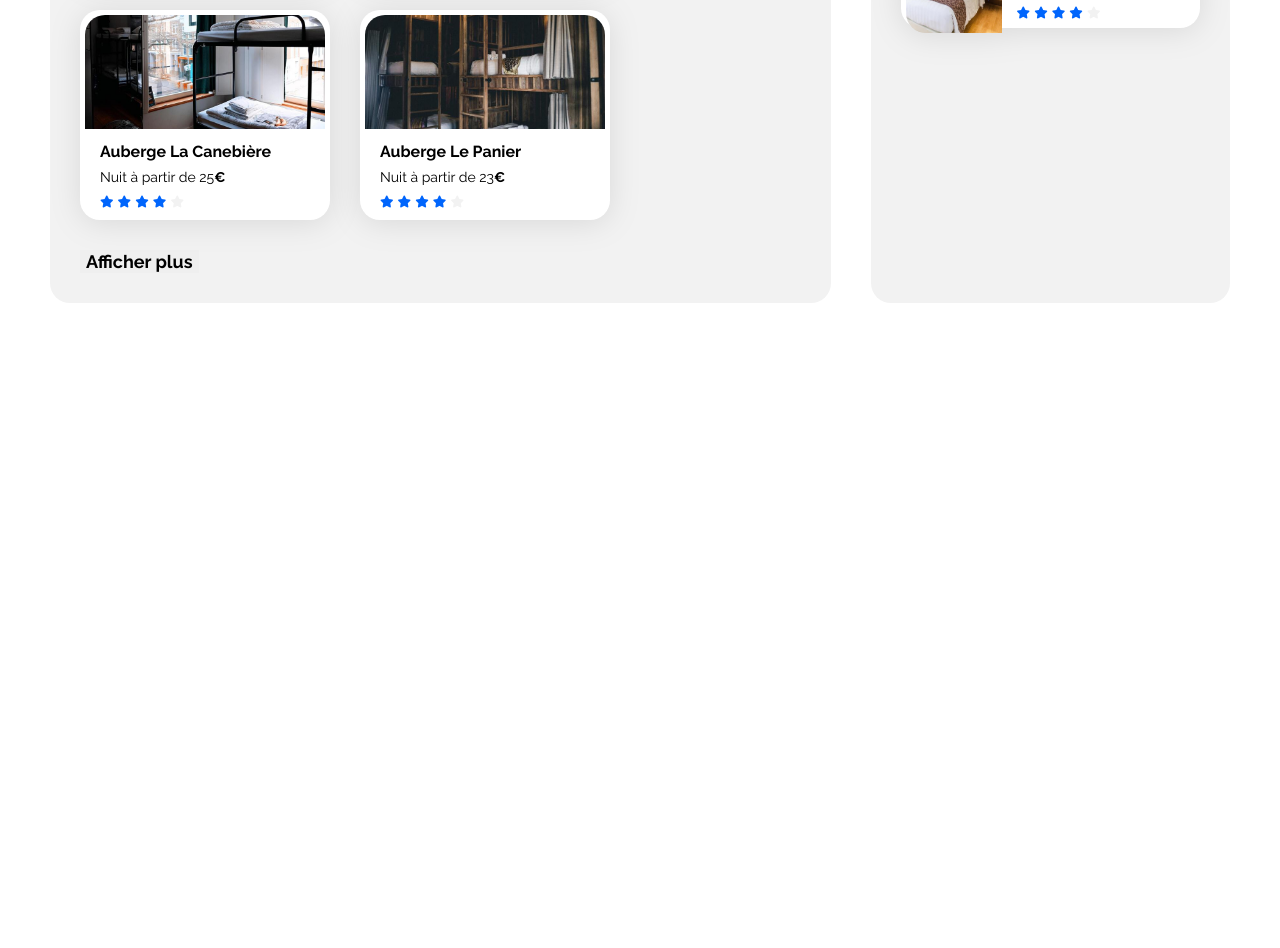
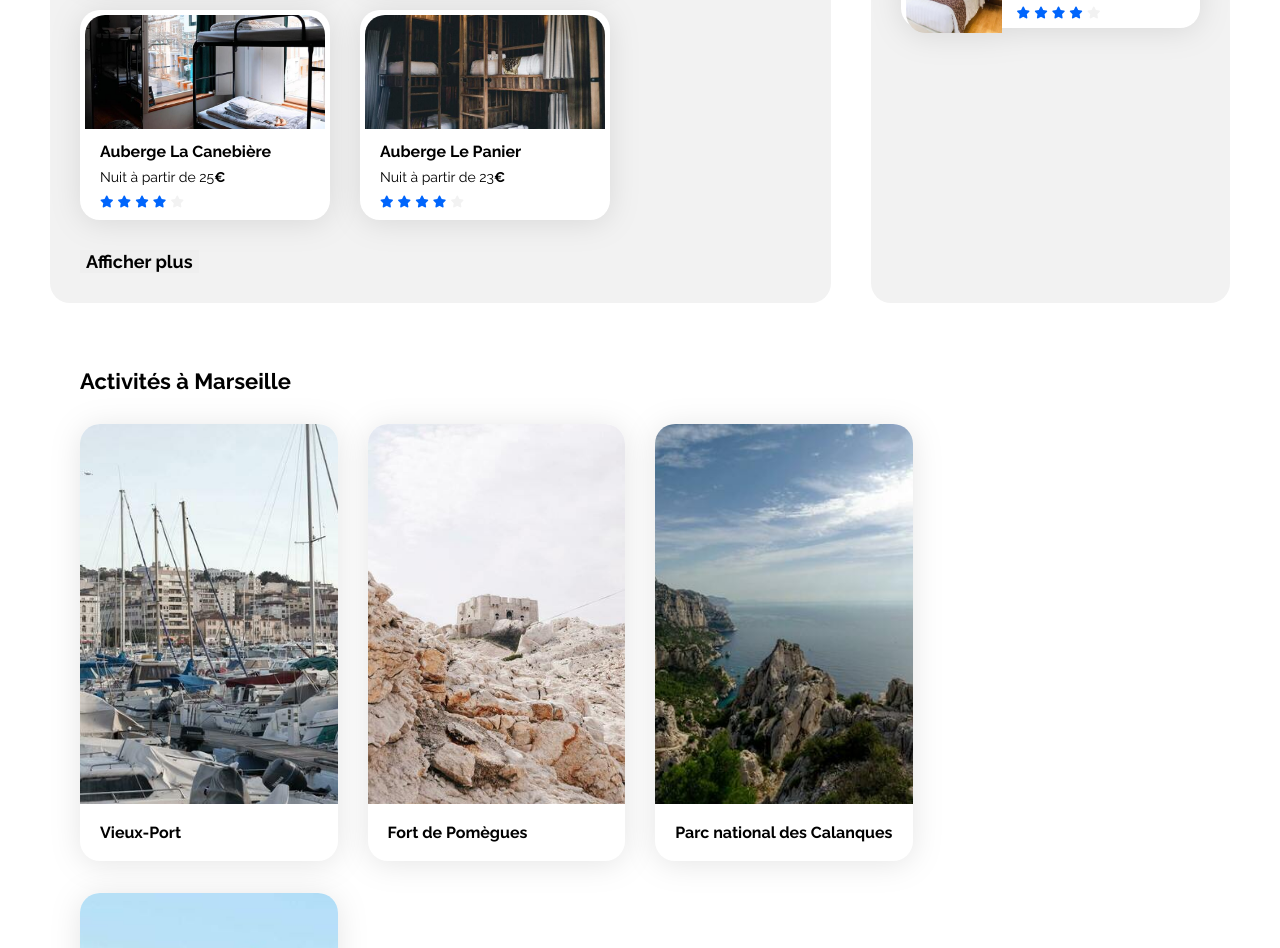
Before and after one commit to Luciekali/OC-P2-Booki, a plain HTML site: page index.html in a window 1280 px wide. Shown: the part 1022-1970 px from the top of the page. Before the commit the page ends 1360 px from the top, so only its background shows below. Drawn offline with Linux system fonts and the light colour scheme.

Commit message:
activites

```diff
--- a/css/style.css
+++ b/css/style.css
@@ -246,7 +246,6 @@ p {
 .hebergements .card {
     display:flex;
     flex-direction: column;
-
 }
 
 .hebergements-cards img {
@@ -331,6 +330,43 @@ p {
     font-size: 14px;
 }
 
+/******* activites*******/
+
+#activites {
+    padding:30px;
+    width: 100%;
+    box-sizing: border-box;
+}
+
+.activites-cards {
+    display:flex;
+    flex-direction: row;
+    flex-wrap: wrap;
+    gap:30px;
+    padding: 30px 0;
+}
+
+.activites-cards a {
+    width: 23%;
+    height: 439px;
+}
+.activites-cards .card {
+    display: flex;
+    flex-direction: column-reverse;
+    padding: 0;
+}
+
+.activites-cards .card h3 {
+    padding: 19px 20px;
+    margin: 0;
+}
+
+.activites-cards .card img {
+    height: 380px;
+
+    border-top-left-radius: 20px;
+    border-top-right-radius: 20px;
+}
 
 
 
--- a/index.html
+++ b/index.html
@@ -271,7 +271,37 @@
 
             </div>
                 <section id="activites">
+                    <h2 class="section-title">Activités à Marseille</h2>
+                    <div class="activites-cards">
+                        <a href="#">
+                            <article class="card">
+                                <h3 class="card-title">Vieux-Port</h3>
+                                <img src="./images/activites/reno-laithienne.jpg" alt="image du Vieux Port">
 
+                            </article>
+                        </a>
+                        <a href="#">
+                            <article class="card">
+                                <h3 class="card-title">Fort de Pomègues</h3>
+                                <img src="./images/activites/paul-hermann.jpg" alt="image du Fort de Pomégues">
+
+                            </article>
+                        </a>
+                        <a href="#">
+                            <article class="card">
+                                <h3 class="card-title">Parc national des Calanques</h3>
+                                <img src="./images/activites/kilyan-sockalingum.jpg" alt="image du parc national des Calanques">
+
+                            </article>
+                        </a>
+                        <a href="#">
+                            <article class="card">
+                                <h3 class="card-title">Notre-Dame-de-la-Garde</h3>
+                                <img src="./images/activites/florian-wehde.jpg" alt="image de Notre Dame de la Garde">
+
+                            </article>
+                        </a>
+                    </div>
                 </section>
         </main>
         <footer></footer>
```
